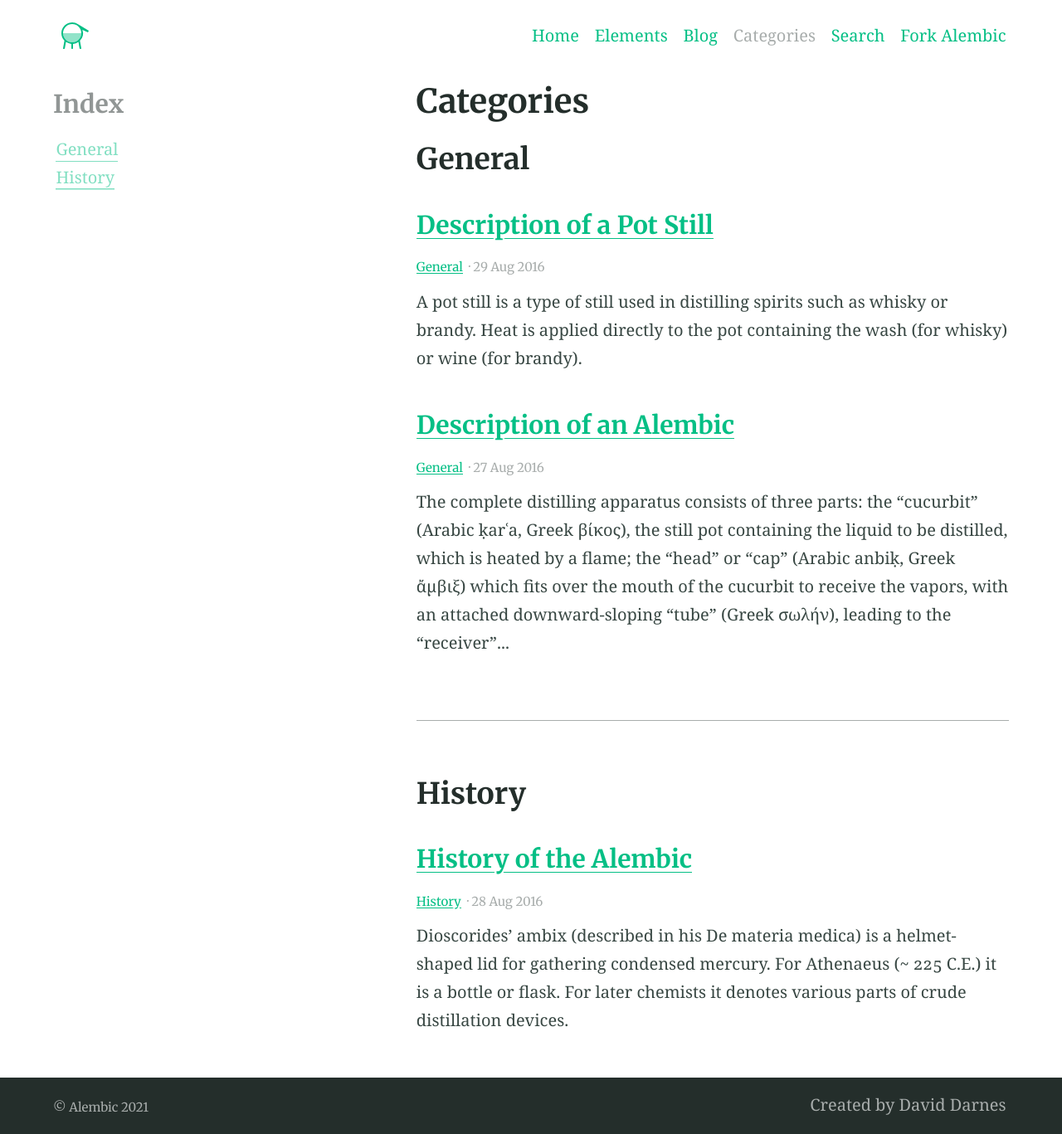
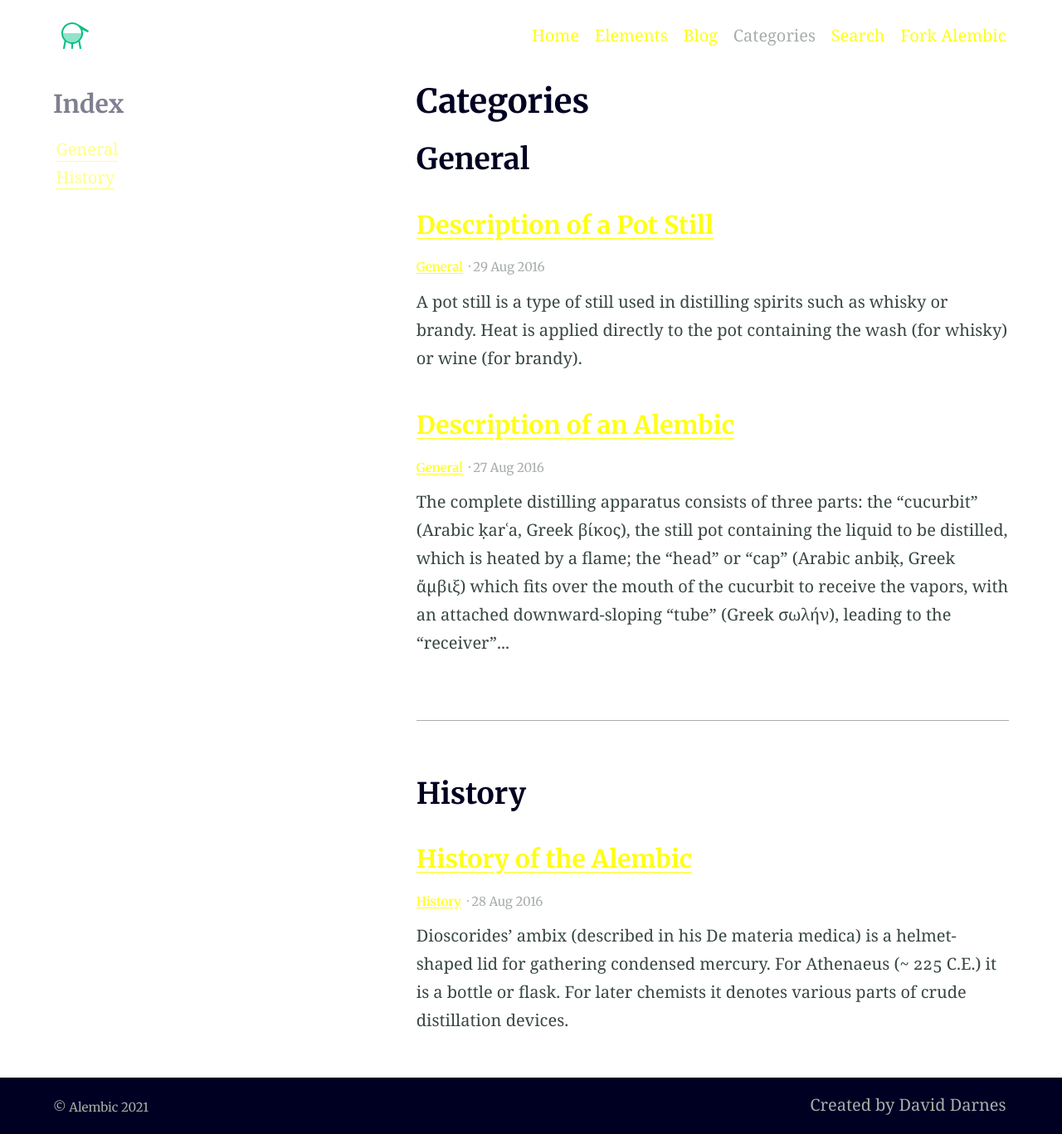
Before and after one commit to rzdev97/rzdev97.github.io, a Jekyll site: the page built from categories.md, in a window 1280 px wide. Shown: the whole page at 83% size. Built offline with Jekyll 4.4.1, drawn with Linux system fonts in a browser that asks for light colours.

Commit message:
Update _settings.scss

```diff
--- a/_sass/_settings.scss
+++ b/_sass/_settings.scss
@@ -5,9 +5,9 @@ $featureBackgroundColour: #f9fafa !default;
 $accentColour: #05bf85 !default;
 
 // Text colours
-$headingColour: #242e2b !default;
+$headingColour: #000022 !default;
 $bodyColour: #384743 !default;
-$linkColour: #05bf85 !default;
+$linkColour: #ffff11 !default;
 $hoverColour: #008000 !default;
 $focusColour: #fa407a !default;
 $captionColour: #a8adac !default;
```
